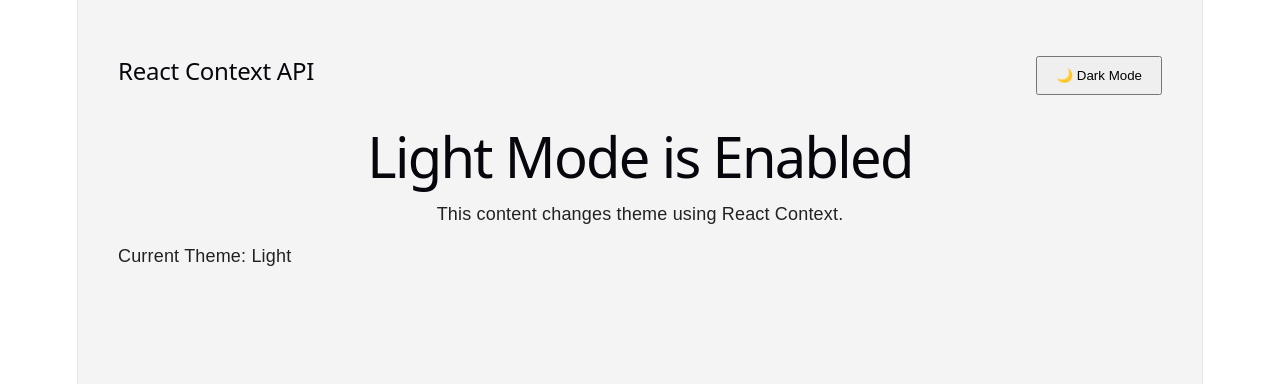
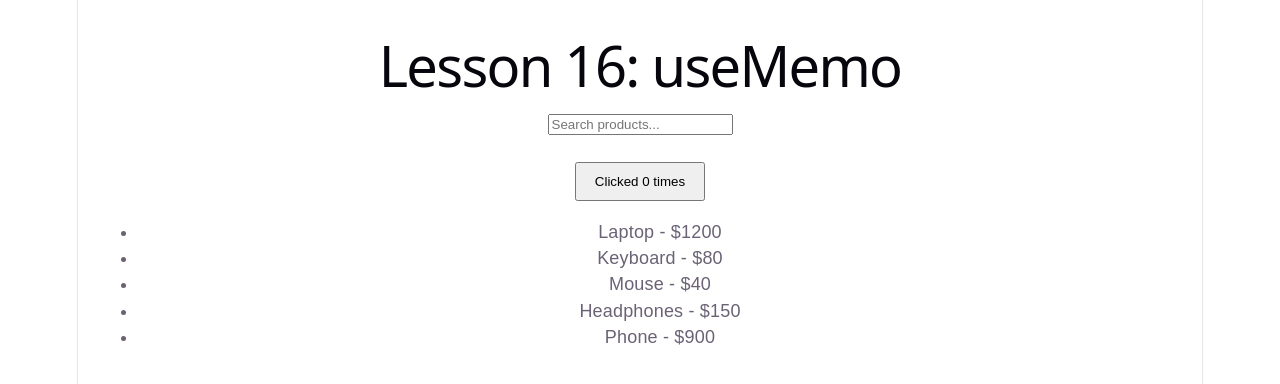
Before and after one commit to JohnkayFundz/react-learning, a React (Vite) app: page / in a window 1280 px wide. Shown: the top 384 px of the page. Built offline with nearby package versions, Linux system fonts and the light colour scheme.

Commit message:
Complete Lesson 16: useMemo Product Search

```diff
--- a/src/App.jsx
+++ b/src/App.jsx
@@ -1,20 +1,7 @@
-import { useContext } from "react";
-import { ThemeContext } from "./context/ThemeContext";
-
-import Navbar from "./components/Navbar";
-import Content from "./components/Content";
-import Footer from "./components/Footer";
+import Lesson16UseMemo from "./components/Lesson16UseMemo";
 
 function App() {
-  const { darkMode } = useContext(ThemeContext);
-
-  return (
-    <div className={darkMode ? "dark app" : "light app"}>
-      <Navbar />
-      <Content />
-      <Footer />
-    </div>
-  );
+  return <Lesson16UseMemo />;
 }
 
 export default App;
--- /dev/null
+++ b/src/components/Lesson16UseMemo.jsx
@@ -0,0 +1,52 @@
+import { useMemo, useState } from "react";
+
+function Lesson16UseMemo() {
+  const [search, setSearch] = useState("");
+  const [count, setCount] = useState(0);
+
+  const products = [
+    { id: 1, name: "Laptop", price: 1200 },
+    { id: 2, name: "Keyboard", price: 80 },
+    { id: 3, name: "Mouse", price: 40 },
+    { id: 4, name: "Headphones", price: 150 },
+    { id: 5, name: "Phone", price: 900 },
+  ];
+
+  const filteredProducts = useMemo(() => {
+    console.log("Filtering products...");
+
+    return products.filter((product) =>
+      product.name.toLowerCase().includes(search.toLowerCase())
+    );
+  }, [search]);
+
+  return (
+    <div style={{ padding: "20px" }}>
+      <h1>Lesson 16: useMemo</h1>
+
+      <input
+        type="text"
+        placeholder="Search products..."
+        value={search}
+        onChange={(e) => setSearch(e.target.value)}
+      />
+
+      <br />
+      <br />
+
+      <button onClick={() => setCount(count + 1)}>
+        Clicked {count} times
+      </button>
+
+      <ul>
+        {filteredProducts.map((product) => (
+          <li key={product.id}>
+            {product.name} - ${product.price}
+          </li>
+        ))}
+      </ul>
+    </div>
+  );
+}
+
+export default Lesson16UseMemo;
```
